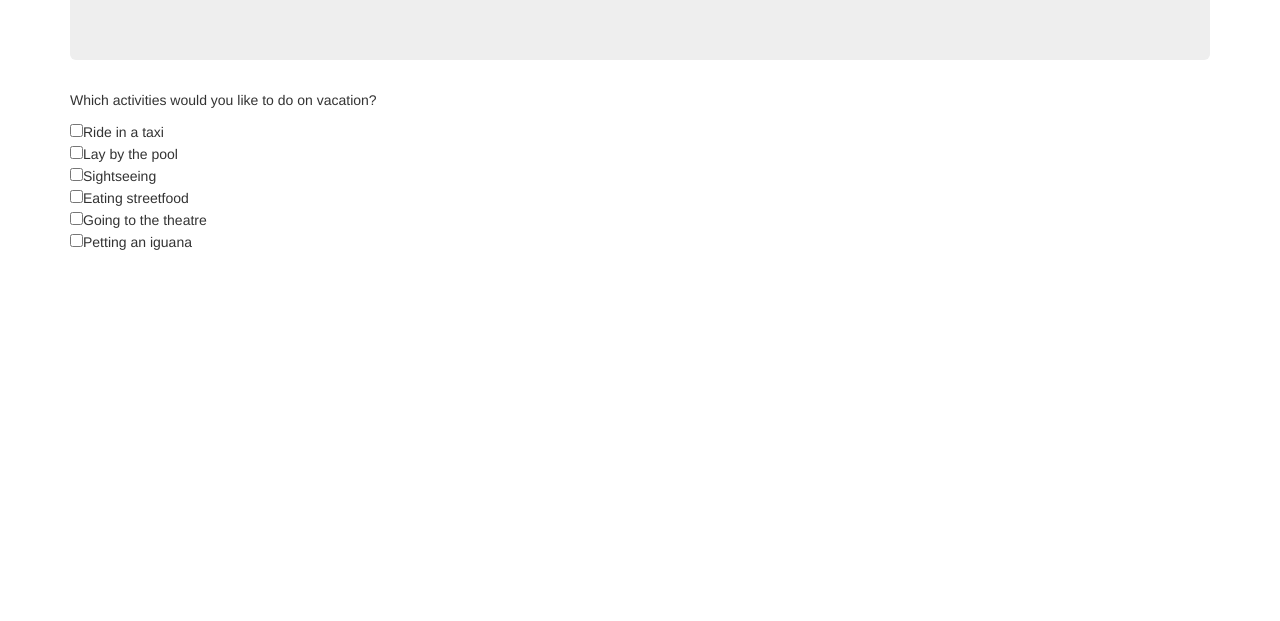
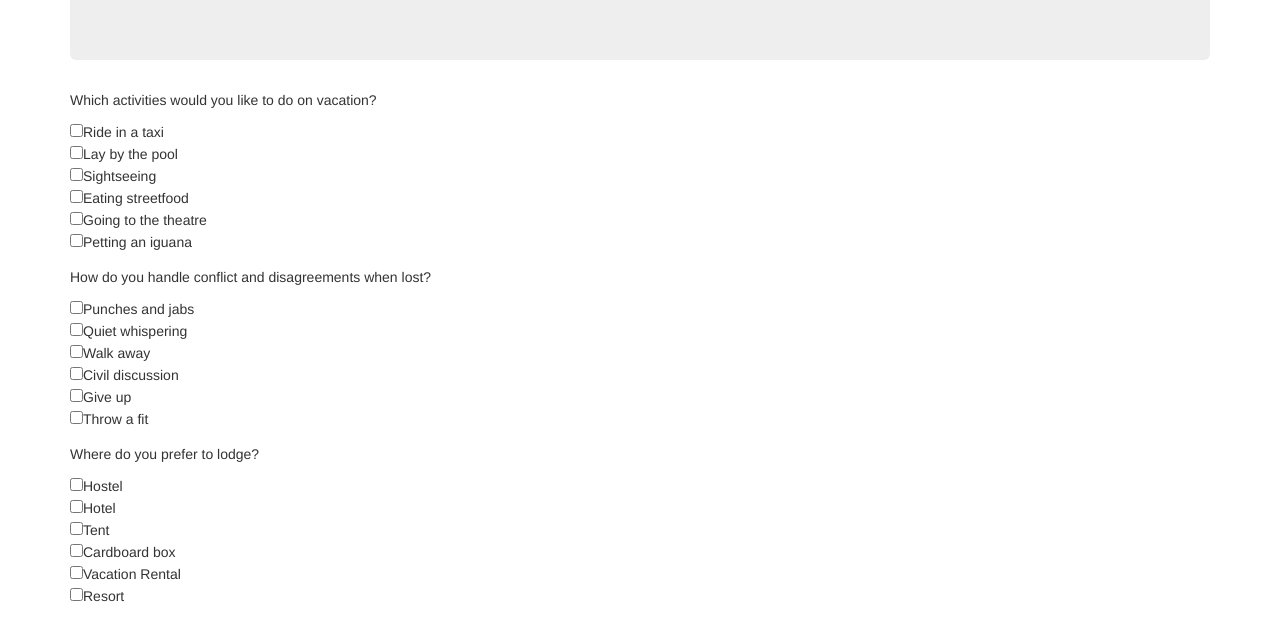
Before and after one commit to eliseylenore/personality-quiz, a plain HTML site: page index.html in a window 1280 px wide. Shown: the part 180-801 px from the top of the page. Drawn offline with nearby package versions, Linux system fonts and the light colour scheme.

Commit message:
add two quiz questions give values from 0-5 in terms of stress level

```diff
--- a/index.html
+++ b/index.html
@@ -16,13 +16,32 @@
     <form id="personality-quiz">
       <div class="form-group">
         <p>Which activities would you like to do on vacation?</p>
-        <input type="checkbox" name="activites" value="Ride in a taxi">Ride in a taxi<br>
-        <input type="checkbox" name="activites" value="Lay by the pool">Lay by the pool<br>
-        <input type="checkbox" name="activites" value="Sightseeing">Sightseeing<br>
-        <input type="checkbox" name="activites" value="Eating streetfood">Eating streetfood<br>
-        <input type="checkbox" name="activites" value="Going to the theatre">Going to the theatre<br>
-        <input type="checkbox" name="activites" value="Petting an iguana">Petting an iguana<br>
+        <input type="checkbox" name="activites" value="3">Ride in a taxi<br>
+        <input type="checkbox" name="activites" value="1">Lay by the pool<br>
+        <input type="checkbox" name="activites" value="3">Sightseeing<br>
+        <input type="checkbox" name="activites" value="3">Eating streetfood<br>
+        <input type="checkbox" name="activites" value="2">Going to the theatre<br>
+        <input type="checkbox" name="activites" value="0">Petting an iguana<br>
+      </div><!--/ACTIVITIES-->
+      <div class="form-group">
+        <p>How do you handle conflict and disagreements when lost?</p>
+        <input type="checkbox" name="activites" value="5">Punches and jabs<br>
+        <input type="checkbox" name="activites" value="3">Quiet whispering<br>
+        <input type="checkbox" name="activites" value="3">Walk away<br>
+        <input type="checkbox" name="activites" value="0">Civil discussion<br>
+        <input type="checkbox" name="activites" value="2">Give up<br>
+        <input type="checkbox" name="activites" value="5">Throw a fit<br>
+      </div><!--/conflict-->
+      <div class="form-group">
+        <p>Where do you prefer to lodge?</p>
+        <input type="checkbox" name="activites" value="3">Hostel<br>
+        <input type="checkbox" name="activites" value="1">Hotel<br>
+        <input type="checkbox" name="activites" value="5">Tent<br>
+        <input type="checkbox" name="activites" value="10">Cardboard box<br>
+        <input type="checkbox" name="activites" value="2">Vacation Rental<br>
+        <input type="checkbox" name="activites" value="0">Resort<br>
       </div><!--form-group-->
+
     </form>
 
 
```
